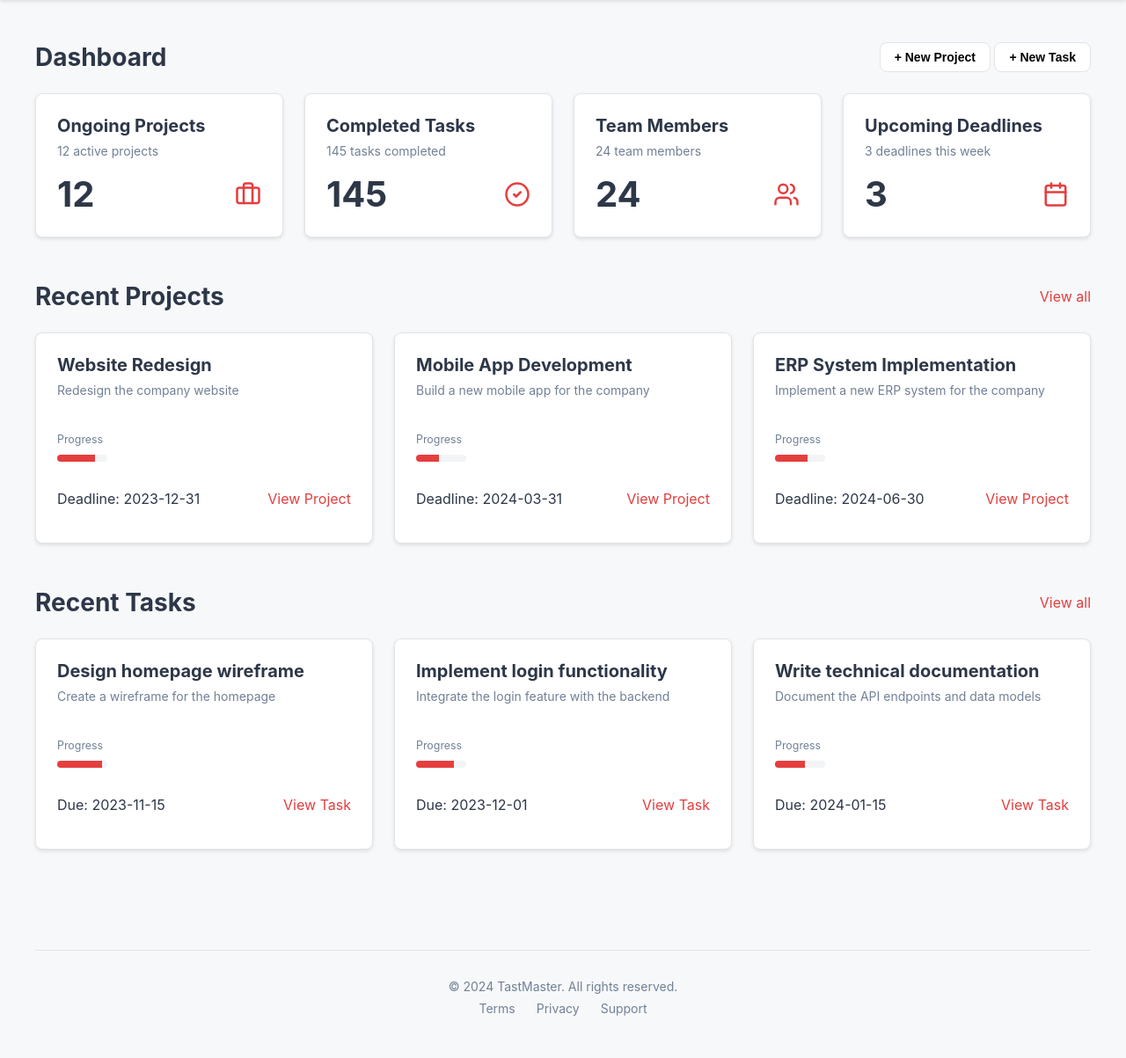
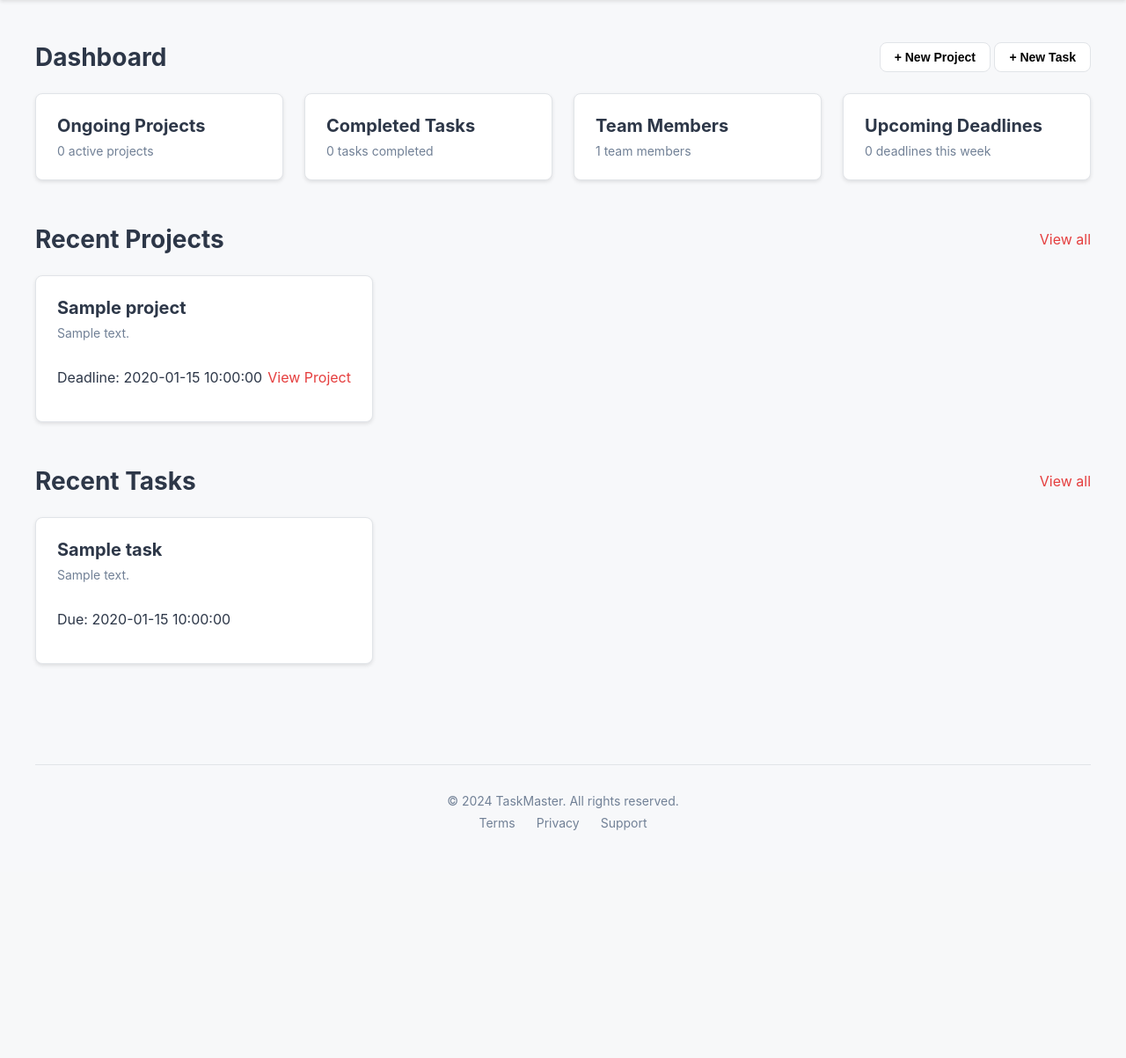
Before and after one commit to Moritzanliker/alex-fynn-moritz-ipt8-2024, a PHP site: page /dashboard.php in a window 1280 px wide. Shown: the part 56-1259 px from the top of the page at 88% size. After the commit the page ends 1000 px from the top, so only its background shows below. Run offline with PHP 8.4, Linux system fonts and the light colour scheme; the visitor is signed in with stand-in values (Sample User, id 1); tables that the repository leaves empty or names only in its code hold one stand-in row (values such as "Sample post").

Commit message:
dashboard update

```diff
--- a/TaskMaster/pages/dashboard.php
+++ b/TaskMaster/pages/dashboard.php
@@ -4,14 +4,42 @@ include("../php/connection.php");
 include("../php/functions.php");
 
 $user_data = check_login($con);
+$user_id = $user_data['user_id'];
 
+// Query for the number of ongoing projects
+$ongoing_projects_query = "SELECT COUNT(*) AS count FROM project WHERE owner_id = $user_id AND status IN ('in_progress', 'pending')";
+$ongoing_projects_result = mysqli_query($con, $ongoing_projects_query);
+$ongoing_projects_count = mysqli_fetch_assoc($ongoing_projects_result)['count'];
+
+// Query for the number of completed tasks
+$completed_tasks_query = "SELECT COUNT(*) AS count FROM task WHERE assigned_user_id = $user_id AND status = 'completed'";
+$completed_tasks_result = mysqli_query($con, $completed_tasks_query);
+$completed_tasks_count = mysqli_fetch_assoc($completed_tasks_result)['count'];
+
+// Query for the number of team members
+$team_members_query = "SELECT COUNT(DISTINCT user_id) AS count FROM project_users WHERE project_id IN (SELECT project_id FROM project WHERE owner_id = $user_id)";
+$team_members_result = mysqli_query($con, $team_members_query);
+$team_members_count = mysqli_fetch_assoc($team_members_result)['count'];
+
+// Query for the number of upcoming deadlines (tasks with due dates within the next 7 days)
+$upcoming_deadlines_query = "SELECT COUNT(*) AS count FROM project WHERE owner_id = $user_id AND due_date BETWEEN CURDATE() AND DATE_ADD(CURDATE(), INTERVAL 7 DAY)";
+$upcoming_deadlines_result = mysqli_query($con, $upcoming_deadlines_query);
+$upcoming_deadlines_count = mysqli_fetch_assoc($upcoming_deadlines_result)['count'];
+
+// Query for the 3 most recent projects
+$recent_projects_query = "SELECT project_name, description, due_date FROM project WHERE owner_id = $user_id ORDER BY created_at DESC LIMIT 3";
+$recent_projects_result = mysqli_query($con, $recent_projects_query);
+
+// Query for the 3 most recent tasks
+$recent_tasks_query = "SELECT task_name, description, due_date FROM task WHERE assigned_user_id = $user_id ORDER BY created_at DESC LIMIT 3";
+$recent_tasks_result = mysqli_query($con, $recent_tasks_query);
 ?>
 <!DOCTYPE html>
 <html lang="en">
 <head>
     <meta charset="UTF-8">
     <meta name="viewport" content="width=device-width, initial-scale=1.0">
-      <title>TastMaster Dashboard</title>
+    <title>TaskMaster Dashboard</title>
     <link rel="stylesheet" href="../css/styles.css">
 </head>
 <body>
@@ -32,7 +60,6 @@ include("../php/functions.php");
                 </nav>
                 <div class="header-actions">
                     Hello, <?php echo $user_data['username']; ?>
-                  </button>
                     <label class="switch">
                         <input type="checkbox" id="toggle-darkmode">
                         <span class="slider"></span>
@@ -58,65 +85,25 @@ include("../php/functions.php");
                     <div class="card">
                         <div class="card-header">
                             <h2>Ongoing Projects</h2>
-                        <p>12 active projects</p>
-                     </div>
-                     <div class="card-content">
-                        <div class="stats">
-                           <span class="stats-number">12</span>
-                           <svg class="icon-dashboard" xmlns="http://www.w3.org/2000/svg"  viewBox="0 0 24 24" fill="none" stroke="currentColor" stroke-width="2" stroke-linecap="round" stroke-linejoin="round">
-                              <path d="M16 20V4a2 2 0 0 0-2-2h-4a2 2 0 0 0-2 2v16"></path>
-                              <rect width="20" height="14" x="2" y="6" rx="2"></rect>
-                           </svg>
-                        </div>
+                            <p><?php echo $ongoing_projects_count; ?> active projects</p>
                         </div>
                     </div>
                     <div class="card">
                         <div class="card-header">
                             <h2>Completed Tasks</h2>
-                        <p>145 tasks completed</p>
-                     </div>
-                     <div class="card-content">
-                        <div class="stats">
-                           <span class="stats-number">145</span>
-                           <svg class="icon-dashboard" xmlns="http://www.w3.org/2000/svg" viewBox="0 0 24 24" fill="none" stroke="currentColor" stroke-width="2" stroke-linecap="round" stroke-linejoin="round">
-                              <circle cx="12" cy="12" r="10"></circle>
-                              <path d="m9 12 2 2 4-4"></path>
-                           </svg>
-                        </div>
+                            <p><?php echo $completed_tasks_count; ?> tasks completed</p>
                         </div>
                     </div>
                     <div class="card">
                         <div class="card-header">
                             <h2>Team Members</h2>
-                        <p>24 team members</p>
-                     </div>
-                     <div class="card-content">
-                        <div class="stats">
-                           <span class="stats-number">24</span>
-                           <svg class="icon-dashboard" xmlns="http://www.w3.org/2000/svg" viewBox="0 0 24 24" fill="none" stroke="currentColor" stroke-width="2" stroke-linecap="round" stroke-linejoin="round">
-                              <path d="M16 21v-2a4 4 0 0 0-4-4H6a4 4 0 0 0-4 4v2"></path>
-                              <circle cx="9" cy="7" r="4"></circle>
-                              <path d="M22 21v-2a4 4 0 0 0-3-3.87"></path>
-                              <path d="M16 3.13a4 4 0 0 1 0 7.75"></path>
-                           </svg>
-                        </div>
+                            <p><?php echo $team_members_count; ?> team members</p>
                         </div>
                     </div>
                     <div class="card">
                         <div class="card-header">
                             <h2>Upcoming Deadlines</h2>
-                        <p>3 deadlines this week</p>
-                     </div>
-                     <div class="card-content">
-                        <div class="stats">
-                           <span class="stats-number">3</span>
-                           <svg class="icon-dashboard" xmlns="http://www.w3.org/2000/svg" viewBox="0 0 24 24" fill="none" stroke="currentColor" stroke-width="2" stroke-linecap="round" stroke-linejoin="round">
-                              <path d="M8 2v4"></path>
-                              <path d="M16 2v4"></path>
-                              <rect width="18" height="18" x="3" y="4" rx="2"></rect>
-                              <path d="M3 10h18"></path>
-                           </svg>
-                        </div>
+                            <p><?php echo $upcoming_deadlines_count; ?> deadlines this week</p>
                         </div>
                     </div>
                 </div>
@@ -125,132 +112,47 @@ include("../php/functions.php");
             <section class="recent-section">
                 <div class="section-header">
                     <h2>Recent Projects</h2>
-                  <a href="#" class="view-all">View all</a>
+                    <a href="../pages/project.php" class="view-all">View all</a>
                 </div>
                 <div class="card-grid-projects-tasks">
+                    <?php while ($project = mysqli_fetch_assoc($recent_projects_result)) { ?>
                     <div class="card">
                         <div class="card-header">
-                        <h2>Website Redesign</h2>
-                        <p>Redesign the company website</p>
+                            <h2><?php echo $project['project_name']; ?></h2>
+                            <p><?php echo $project['description']; ?></p>
                         </div>
-                     <div class="card-content">
-                        <div class="progress">
-                           <span>Progress</span>
-                           <div class="progress-bar">
-                              <div class="progress-fill" style="width: 75%;"></div>
+                        <div class="card-footer">
+                            <p>Deadline: <?php echo $project['due_date']; ?></p>
+                            <a href="../pages/project_view.php" class="view-link">View Project</a>
                         </div>
                     </div>
-                        <div class="card-footer">
-                           <p>Deadline: 2023-12-31</p>
-                           <a href="#" class="view-link">View Project</a>
-                        </div>
-                     </div>
-                  </div>
-                  <div class="card">
-                     <div class="card-header">
-                        <h2>Mobile App Development</h2>
-                        <p>Build a new mobile app for the company</p>
-                     </div>
-                     <div class="card-content">
-                        <div class="progress">
-                           <span>Progress</span>
-                           <div class="progress-bar">
-                              <div class="progress-fill" style="width: 45%;"></div>
-                           </div>
-                        </div>
-                        <div class="card-footer">
-                           <p>Deadline: 2024-03-31</p>
-                           <a href="#" class="view-link">View Project</a>
-                        </div>
-                     </div>
-                  </div>
-                  <div class="card">
-                     <div class="card-header">
-                        <h2>ERP System Implementation</h2>
-                        <p>Implement a new ERP system for the company</p>
-                     </div>
-                     <div class="card-content">
-                        <div class="progress">
-                           <span>Progress</span>
-                           <div class="progress-bar">
-                              <div class="progress-fill" style="width: 65%;"></div>
-                           </div>
-                        </div>
-                        <div class="card-footer">
-                           <p>Deadline: 2024-06-30</p>
-                           <a href="#" class="view-link">View Project</a>
-                        </div>
-                     </div>
-                  </div>
+                    <?php } ?>
                 </div>
             </section>
             <!-- Recent Tasks Section -->
             <section class="recent-section">
                 <div class="section-header">
                     <h2>Recent Tasks</h2>
-                  <a href="#" class="view-all">View all</a>
+                    <a href="../pages/task.php" class="view-all">View all</a>
                 </div>
                 <div class="card-grid-projects-tasks">
+                    <?php while ($task = mysqli_fetch_assoc($recent_tasks_result)) { ?>
                     <div class="card">
                         <div class="card-header">
-                        <h2>Design homepage wireframe</h2>
-                        <p>Create a wireframe for the homepage</p>
+                            <h2><?php echo $task['task_name']; ?></h2>
+                            <p><?php echo $task['description']; ?></p>
                         </div>
-                     <div class="card-content">
-                        <div class="progress">
-                           <span>Progress</span>
-                           <div class="progress-bar">
-                              <div class="progress-fill" style="width: 90%;"></div>
+                        <div class="card-footer">
+                            <p>Due: <?php echo $task['due_date']; ?></p>
                         </div>
                     </div>
-                        <div class="card-footer">
-                           <p>Due: 2023-11-15</p>
-                           <a href="#" class="view-link">View Task</a>
-                        </div>
-                     </div>
-                  </div>
-                  <div class="card">
-                     <div class="card-header">
-                        <h2>Implement login functionality</h2>
-                        <p>Integrate the login feature with the backend</p>
-                     </div>
-                     <div class="card-content">
-                        <div class="progress">
-                           <span>Progress</span>
-                           <div class="progress-bar">
-                              <div class="progress-fill" style="width: 75%;"></div>
-                           </div>
-                        </div>
-                        <div class="card-footer">
-                           <p>Due: 2023-12-01</p>
-                           <a href="#" class="view-link">View Task</a>
-                        </div>
-                     </div>
-                  </div>
-                  <div class="card">
-                     <div class="card-header">
-                        <h2>Write technical documentation</h2>
-                        <p>Document the API endpoints and data models</p>
-                     </div>
-                     <div class="card-content">
-                        <div class="progress">
-                           <span>Progress</span>
-                           <div class="progress-bar">
-                              <div class="progress-fill" style="width: 60%;"></div>
-                           </div>
-                        </div>
-                        <div class="card-footer">
-                           <p>Due: 2024-01-15</p>
-                           <a href="#" class="view-link">View Task</a>
-                        </div>
-                     </div>
-                  </div>
+                    <?php } ?>
                 </div>
             </section>
         </main>
         <footer class="footer">
             <div class="container">
-               <p>© 2024 TastMaster. All rights reserved.</p>
+                <p>© 2024 TaskMaster. All rights reserved.</p>
                 <nav class="footer-nav">
                     <a href="#">Terms</a>
                     <a href="#">Privacy</a>
```
Lines whose indentation alone changed are shown as unchanged.
